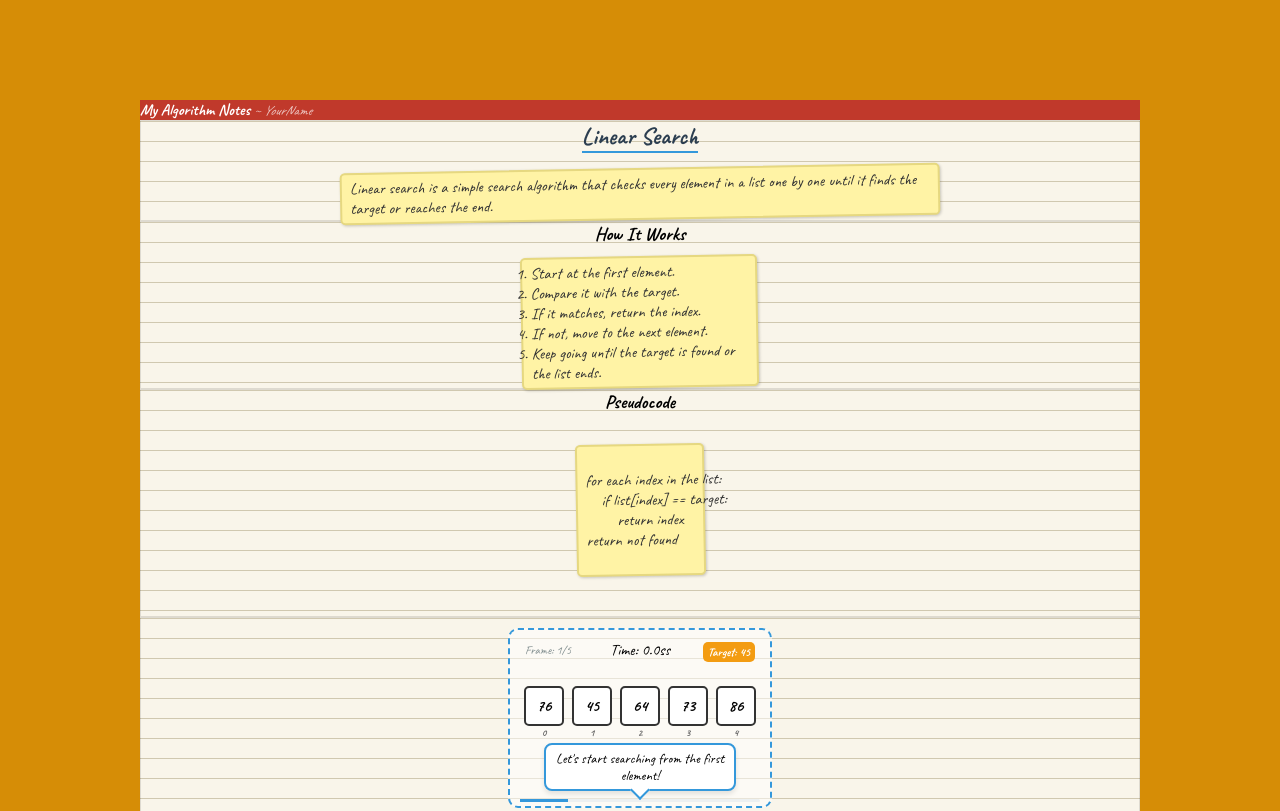
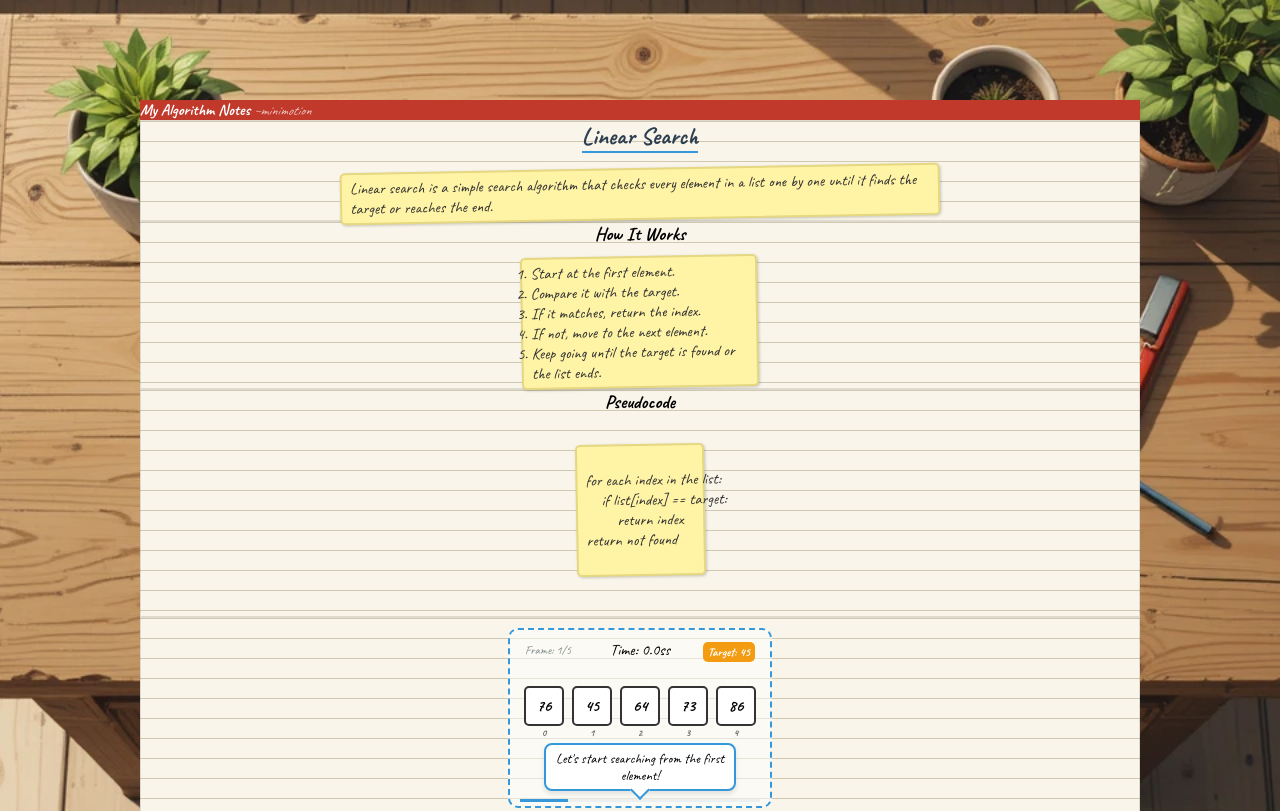
Before and after one commit to Pranavgawas/myNotes, a plain HTML site: page index.html in a window 1280 px wide. Shown: the top 811 px of the page. Drawn offline with Linux system fonts and the light colour scheme; a script that the page names is missing.

Commit message:
commit 8

```diff
--- a/index.html
+++ b/index.html
@@ -9,12 +9,19 @@
     />
     <link rel="stylesheet" href="style.css" />
     <title>My Algorithm Notes</title>
+    <style>
+      body {
+        background-image: url('./piclumen-1741955581816.png');
+        background-size: 140%; /* Slightly zoomed in */
+        background-position: center 50%; /* Move image slightly downward */
+      }
+    </style>
   </head>
 
   <body>
     <div class="flipbook">
       <!-- Front cover -->
-      <div class="hard">My Algorithm Notes <small>~ YourName</small></div>
+      <div class="hard">My Algorithm Notes <small>~minimotion</small></div>
       <div class="hard"></div>
 
       <!-- Linear Search Pages -->
@@ -174,7 +181,7 @@ return not found
 
       <!-- Back cover -->
       <div class="hard"></div>
-      <div class="hard">End of Notes <small>~ YourName</small></div>
+      <div class="hard">End of Notes <small>~minimotion</small></div>
     </div>
 
     <!-- Scripts -->
```
Also changed, not shown: piclumen-1741955581816.png (added).
